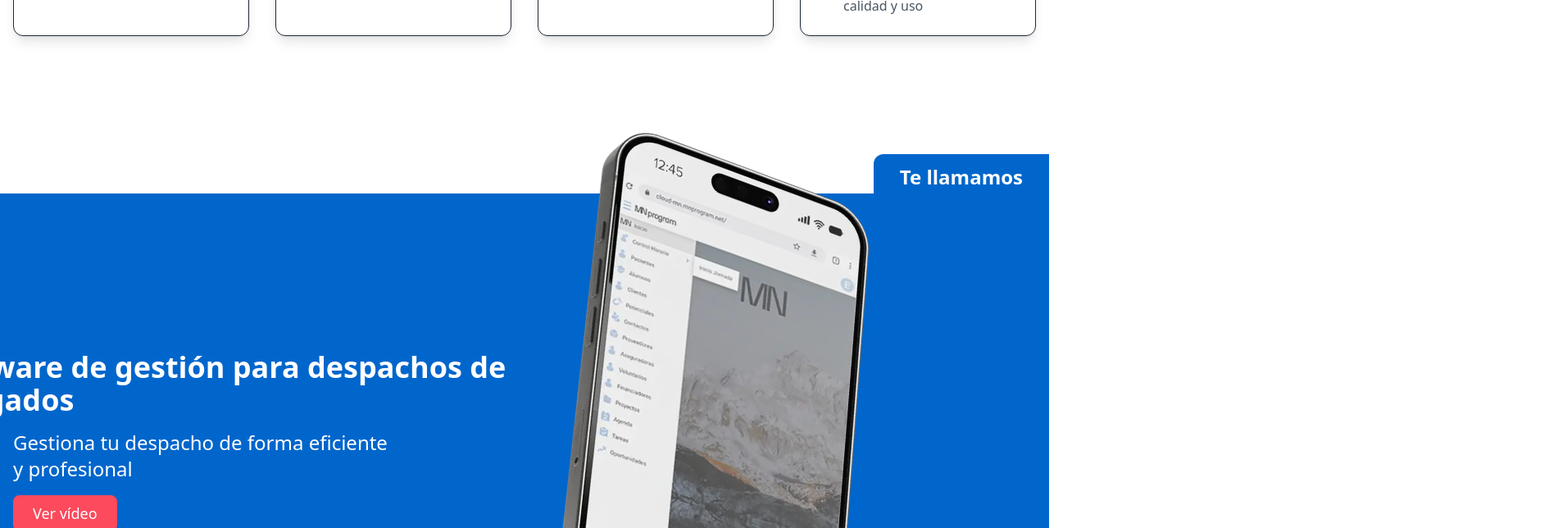
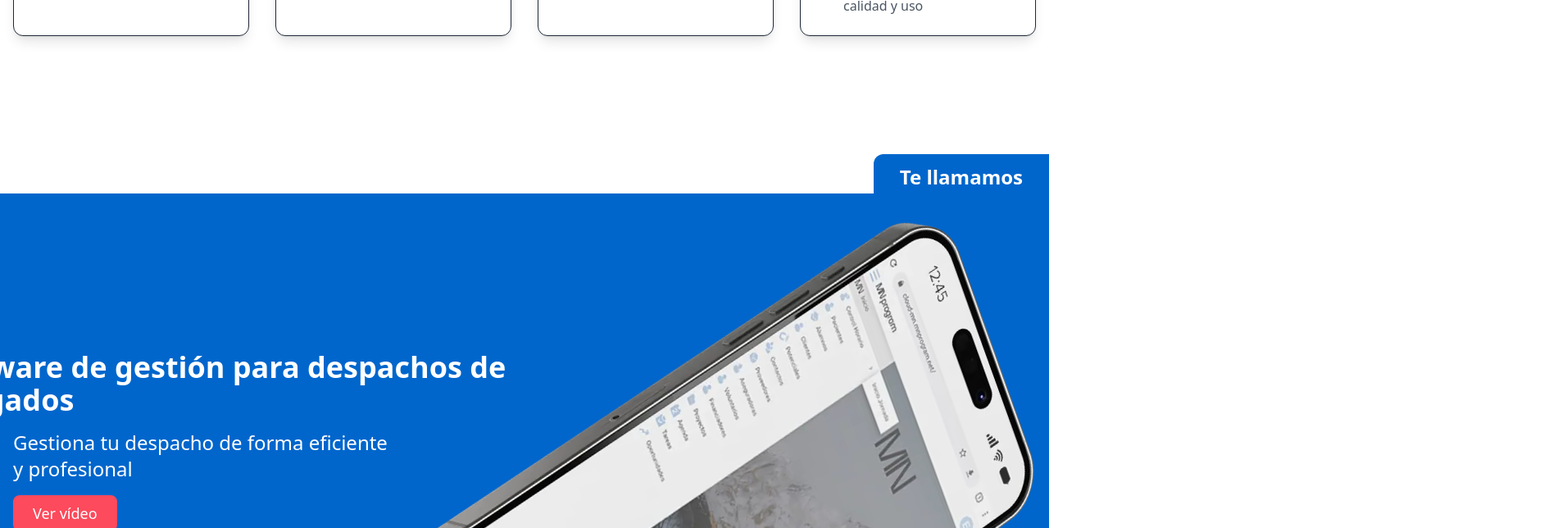
Before and after one commit to V1ch1/Front-MnProgram, a React (Vite) app: page /software-abogados-ads in a window 1280 px wide. Shown: the part 1306-1950 px from the top of the page at 82% size, 1901 px wide, since content can reach past the window. Built offline with nearby package versions, Linux system fonts and the light colour scheme.

Commit message:
fix BlueSection

```diff
--- a/src/components/Footer/BlueSection.tsx
+++ b/src/components/Footer/BlueSection.tsx
@@ -84,11 +84,11 @@ const BlueSection: React.FC = () => {
           </div>
 
           {/* Columna derecha - Imagen */}
-          <div className="md:absolute md:right-4 md:top-1/2 md:transform md:-translate-y-[70%] md:w-2/3 flex items-center mt-12 md:mt-0">
+          <div className="md:absolute md:right-4 md:top-1/2 md:transform md:-translate-y-[60%] md:w-2/3 flex items-center mt-12 md:mt-0">
             <img
               src="/assets/Mockup MN.webp"
               alt="Mockup MN Software"
-              className="w-full h-auto transform rotate-[20deg] scale-[2.8] md:scale-[2.2] pointer-events-none"
+              className="w-full h-auto transform rotate-[70deg] scale-[2.2] md:scale-[2.5] pointer-events-none"
             />
           </div>
         </div>
```
